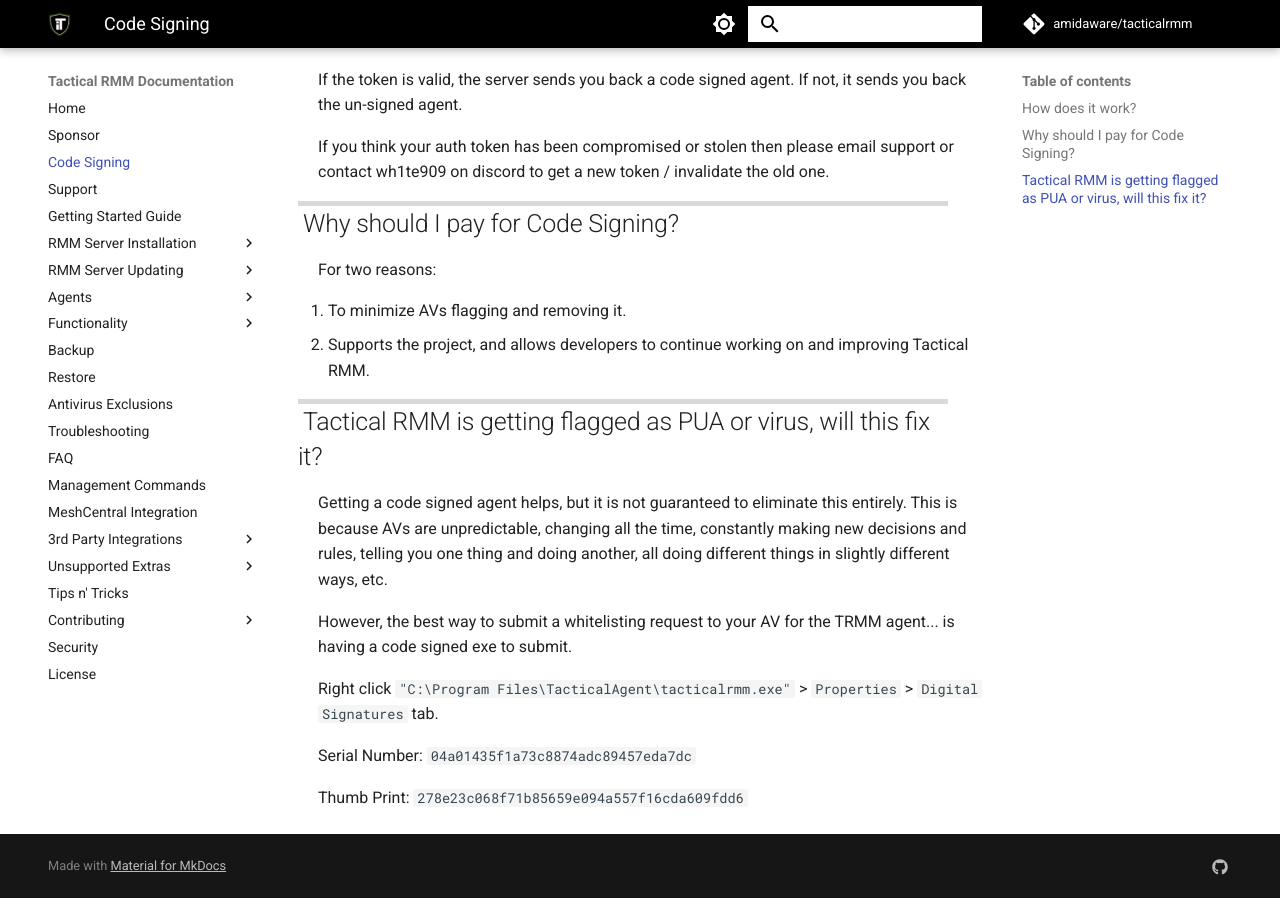
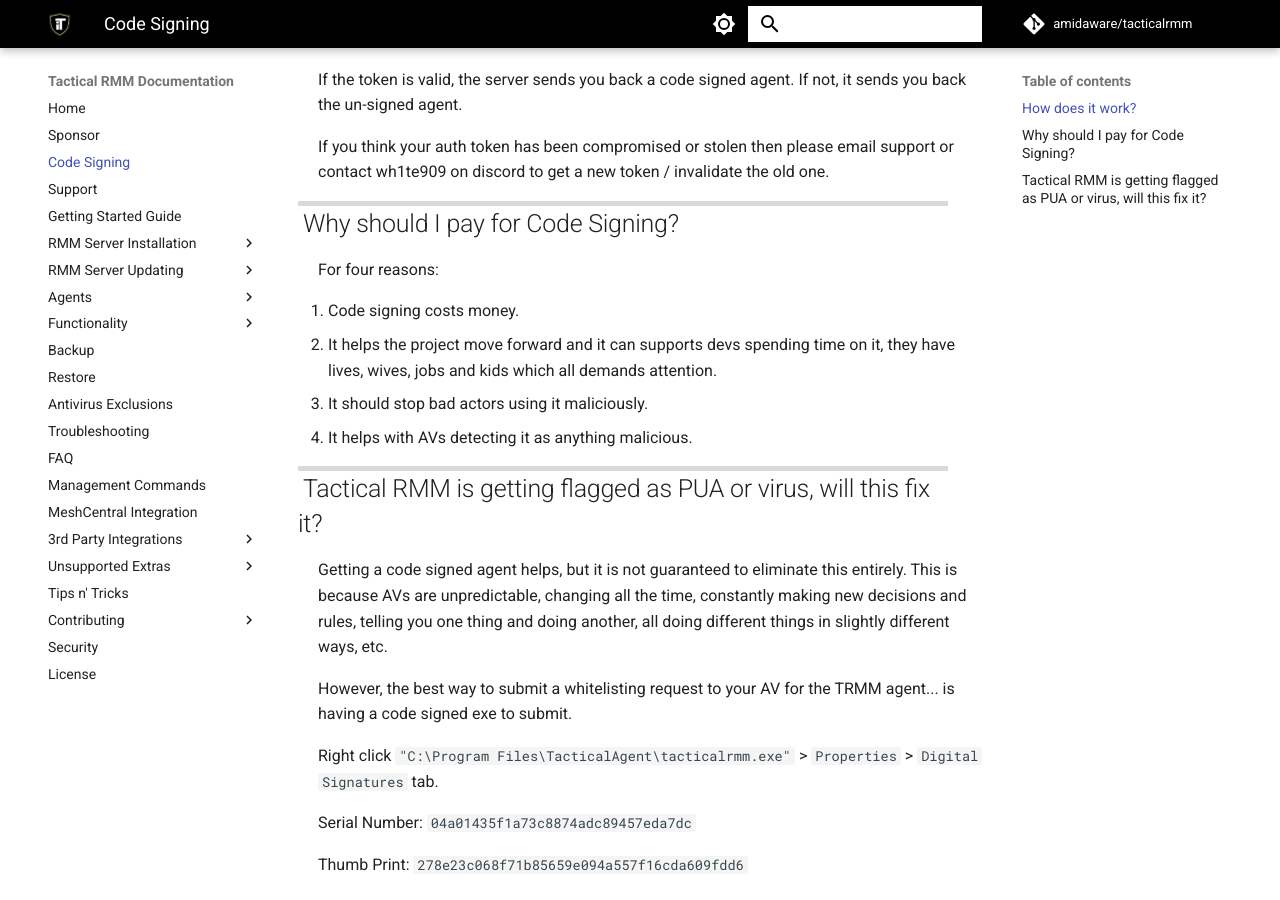
Before and after one commit to amidaware/trmm-docs, an MkDocs documentation site: the page built from docs/code_signing.md, in a window 1280 px wide and 900 px high, scrolled down 701 px. Built offline with MkDocs 1.6.1 and Material for MkDocs 9.7.7, drawn with Linux system fonts in a browser that asks for light colours; comment, search, counter and statistics services are not loaded.

Commit message:
Update code_signing.md

```diff
--- a/docs/code_signing.md
+++ b/docs/code_signing.md
@@ -24,10 +24,12 @@
 
 ## Why should I pay for Code Signing?
 
-For two reasons:
+For four reasons:
 
-1. To minimize AVs flagging and removing it.
-2. Supports the project, and allows developers to continue working on and improving Tactical RMM.
+1. Code signing costs money.
+2. It helps the project move forward and it can supports devs spending time on it, they have lives, wives, jobs and kids which all demands attention.
+3. It should stop bad actors using it maliciously.
+4. It helps with AVs detecting it as anything malicious.
 
 ## Tactical RMM is getting flagged as PUA or virus, will this fix it?
 
```
